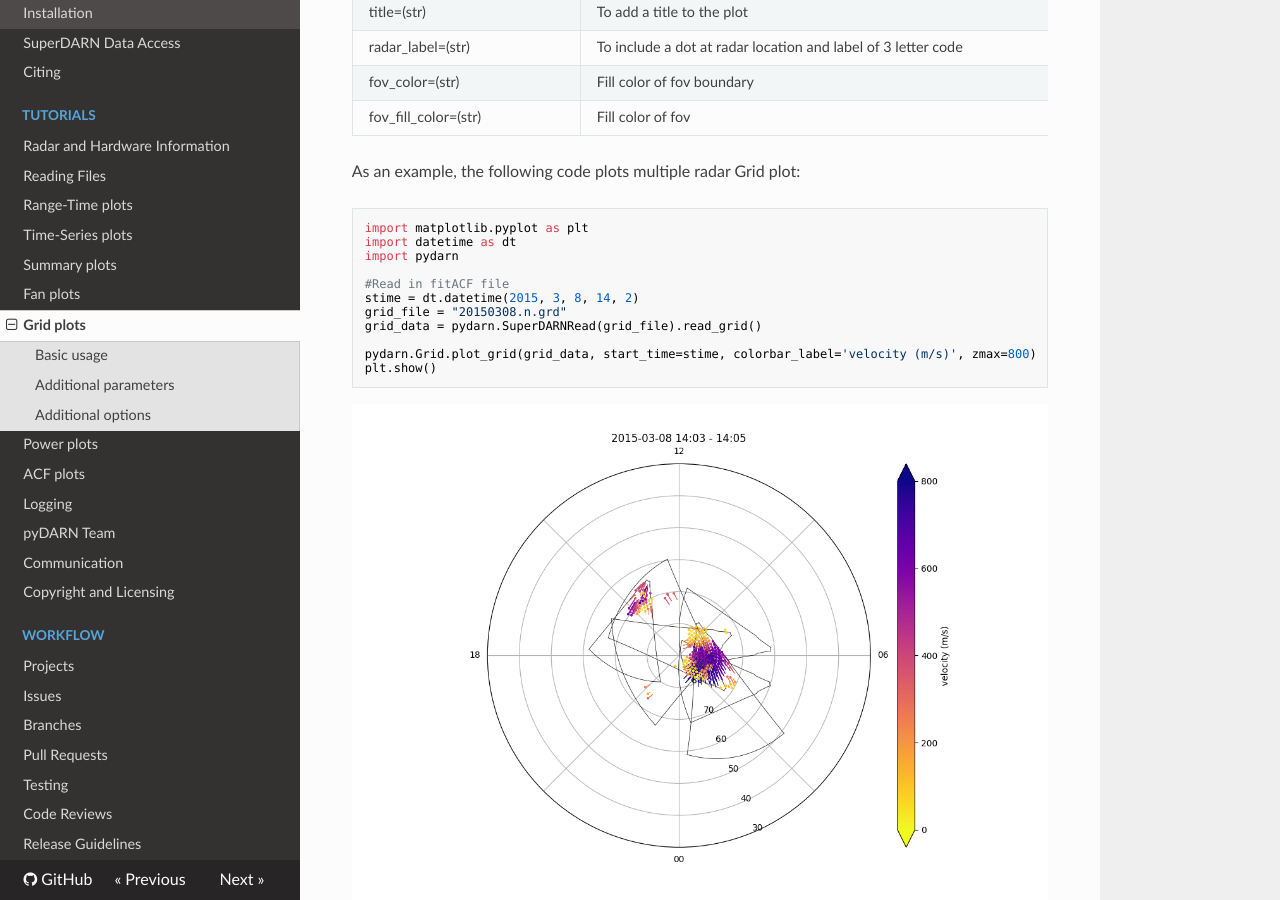
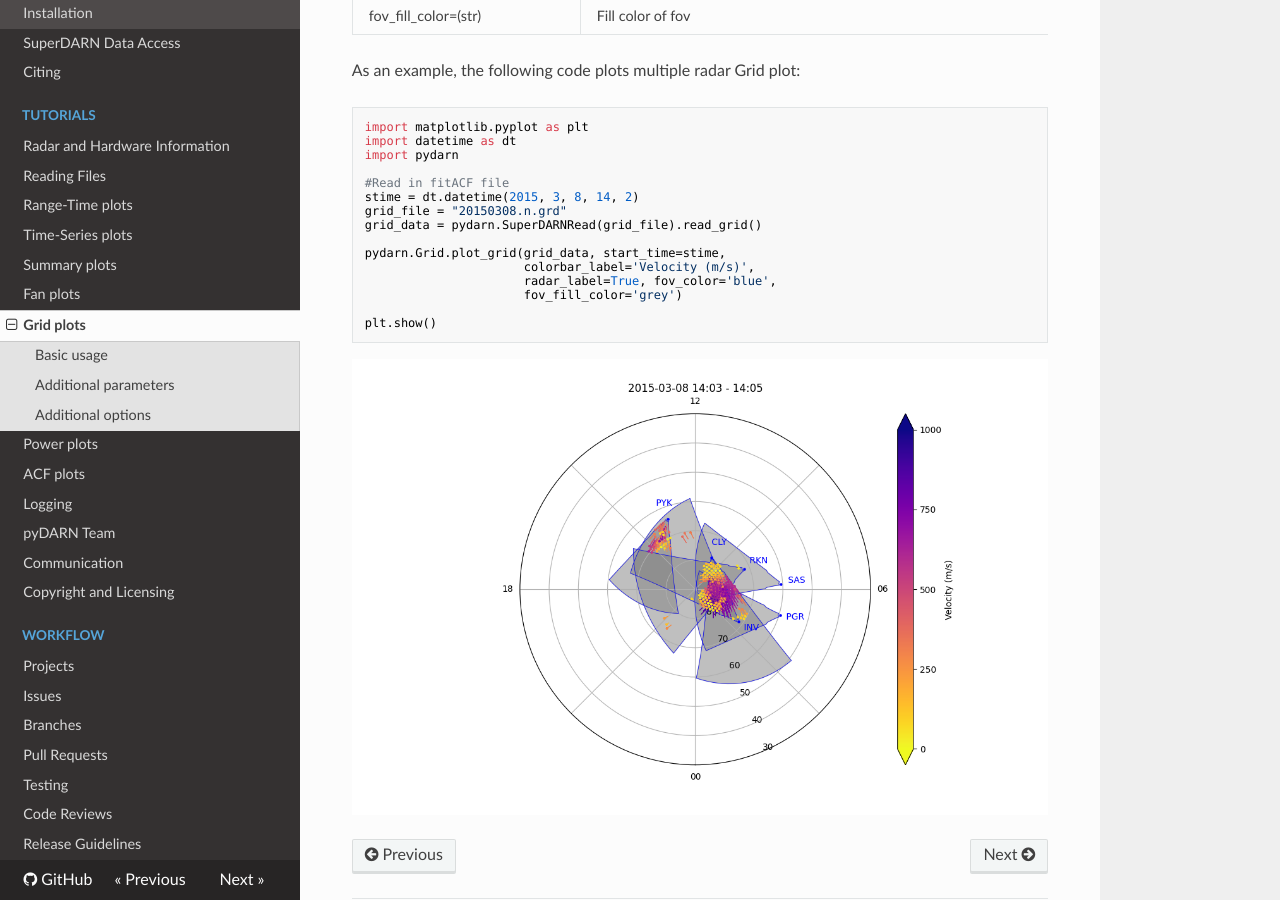
Before and after one commit to SuperDARN/pydarn, an MkDocs documentation site: the page built from docs/user/grid.md, in a window 1280 px wide and 900 px high, scrolled down 2675 px. Built offline with MkDocs 1.6.1, drawn with Linux system fonts in a browser that asks for light colours; nearby versions of some CDN libraries.

Commit message:
updated code exampless and images

````diff
--- a/docs/user/grid.md
+++ b/docs/user/grid.md
@@ -104,7 +104,11 @@ stime = dt.datetime(2015, 3, 8, 14, 2)
 grid_file = "20150308.n.grd"
 grid_data = pydarn.SuperDARNRead(grid_file).read_grid()
 
-pydarn.Grid.plot_grid(grid_data, start_time=stime, colorbar_label='velocity (m/s)', zmax=800)
+pydarn.Grid.plot_grid(grid_data, start_time=stime,
+                      colorbar_label='Velocity (m/s)',
+                      radar_label=True, fov_color='blue',
+                      fov_fill_color='grey')
+
 plt.show()
 ```
 ![](../imgs/grid_2.png)
````
Also changed, not shown: docs/imgs/grid_1.png, docs/imgs/grid_2.png.
